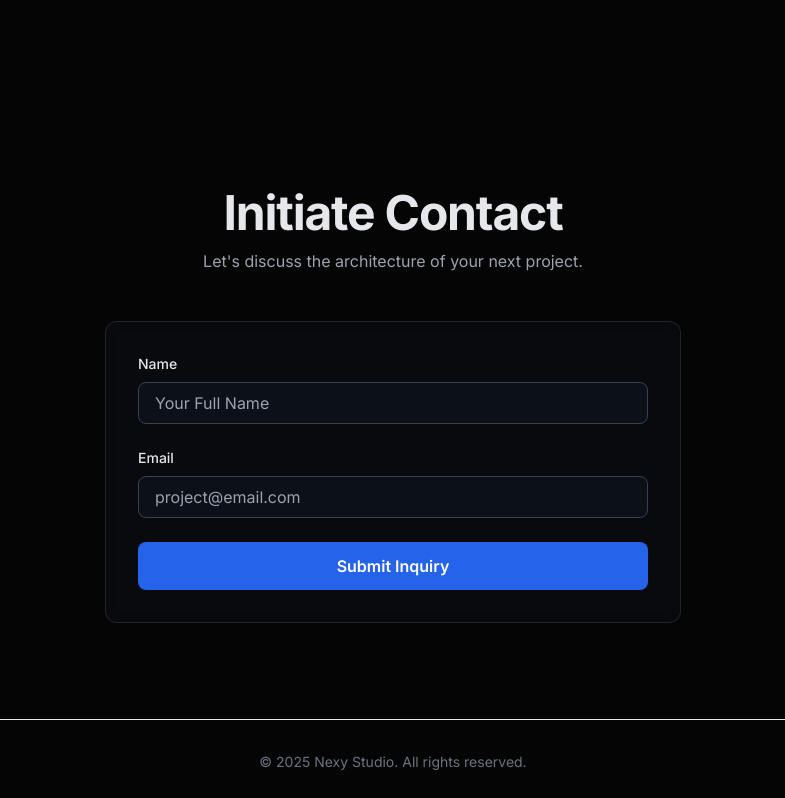
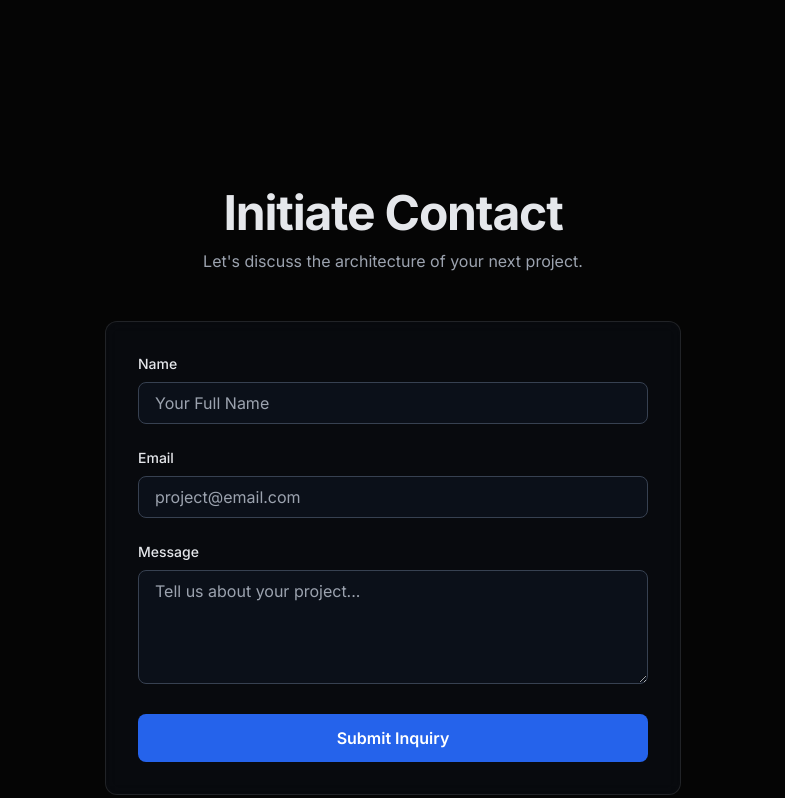
Before and after one commit to nexystudio/ns, a plain HTML site: page index.html in a window 1280 px wide. Shown: the part 2578-3376 px from the top of the page, without its empty margins (247-1032 px from the left). Drawn offline with nearby package versions, Linux system fonts and the light colour scheme.

Commit message:
Update index.html

```diff
--- a/index.html
+++ b/index.html
@@ -317,6 +317,10 @@
                             <label for="email" class="block text-sm font-medium mb-2" data-lang-key="form_email_label">Email</label>
                             <input type="email" id="email" class="w-full px-4 py-2 bg-gray-900/50 border border-gray-700 rounded-lg focus:outline-none focus:ring-2 focus:ring-blue-500 transition-colors" data-lang-key="form_email_placeholder" placeholder="project@email.com">
                         </div>
+                        <div>
+                            <label for="message" class="block text-sm font-medium mb-2" data-lang-key="form_message_label">Message</label>
+                            <textarea id="message" rows="4" class="w-full px-4 py-2 bg-gray-900/50 border border-gray-700 rounded-lg focus:outline-none focus:ring-2 focus:ring-blue-500 transition-colors" data-lang-key="form_message_placeholder" placeholder="Tell us about your project..."></textarea>
+                        </div>
                         <button type="submit" class="w-full glow-button bg-blue-600 text-white font-semibold py-3 rounded-lg hover:bg-blue-700 transition-all duration-300" data-lang-key="form_submit_button">Submit Inquiry</button>
                     </div>
                 </form>
@@ -390,6 +394,7 @@
                     contact_title: "Initiate Contact", contact_subtitle: "Let's discuss the architecture of your next project.",
                     form_name_label: "Name", form_name_placeholder: "Your Full Name",
                     form_email_label: "Email", form_email_placeholder: "project@email.com",
+                    form_message_label: "Message", form_message_placeholder: "Tell us about your project...",
                     form_submit_button: "Submit Inquiry",
                     footer_rights: "All rights reserved."
                 },
@@ -423,6 +428,7 @@
                     contact_title: "Iniciar Contacto", contact_subtitle: "Discutamos la arquitectura de tu próximo proyecto.",
                     form_name_label: "Nombre", form_name_placeholder: "Tu Nombre Completo",
                     form_email_label: "Correo Electrónico", form_email_placeholder: "proyecto@email.com",
+                    form_message_label: "Mensaje", form_message_placeholder: "Cuéntanos sobre tu proyecto...",
                     form_submit_button: "Enviar Consulta",
                     footer_rights: "Todos los derechos reservados."
                 }
```
